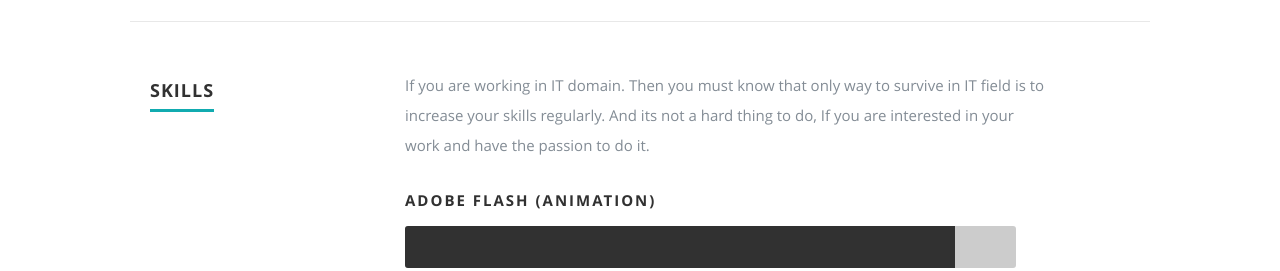
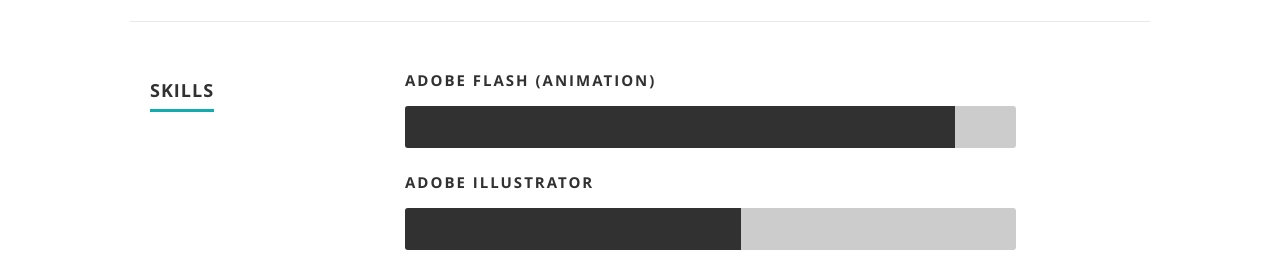
Before and after one commit to pradeepanbagally/pradeepanbagally.github.io, a plain HTML site: page index.html in a window 1280 px wide. Shown: the part 1932-2203 px from the top of the page. Drawn offline with nearby package versions, Linux system fonts and the light colour scheme.

Commit message:
Update index.html

```diff
--- a/index.html
+++ b/index.html
@@ -223,11 +223,7 @@
 
          <div class="nine columns main-col">
 
-            <p>
-            	If you are working in IT domain. Then you must know that only way to survive in IT field is to increase your skills regularly.
-            	And its not a hard thing to do, If you are interested in your work and have the passion to do it.
 
-            </p>
 
 				<div class="bars">
 
```
